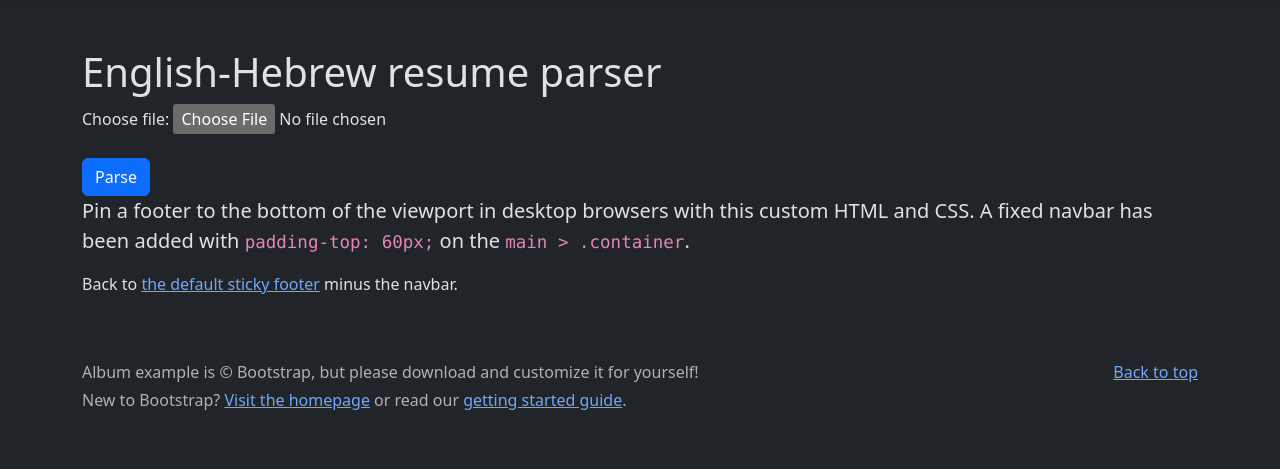
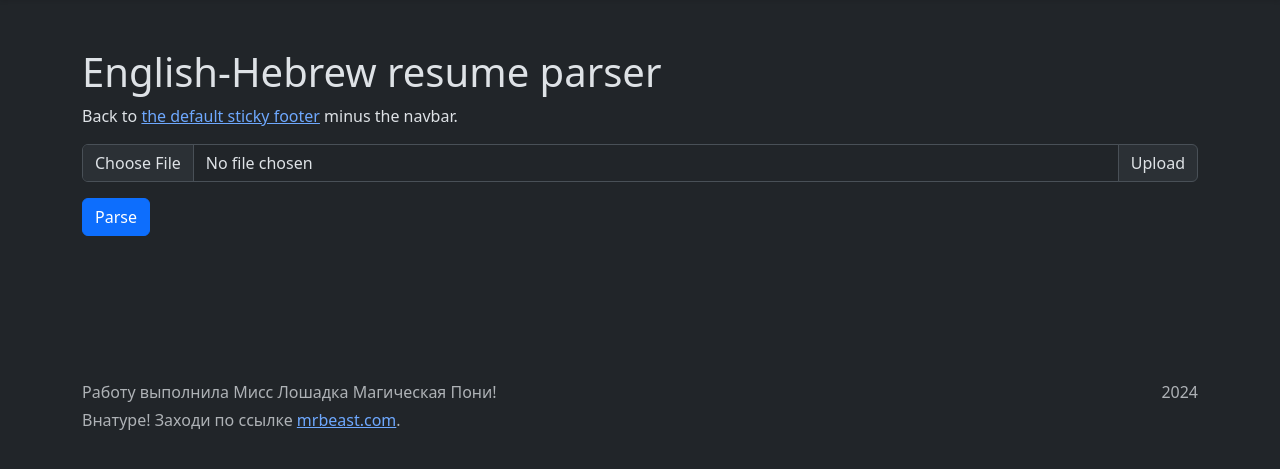
Before and after one commit to constbitt/ResumeParser, a Flask app: template templates/index.html in a window 1280 px wide. Shown: the part 56-525 px from the top of the page. Run offline with Flask 3, Linux system fonts and the light colour scheme; the template is opened without the code that fills it, so the values that code supplies are empty.

Commit message:
some changes

```diff
--- a/templates/base.html
+++ b/templates/base.html
@@ -42,10 +42,10 @@
 <footer class="text-body-secondary py-5">
   <div class="container">
     <p class="float-end mb-1">
-      <a href="#">Back to top</a>
+      2024
     </p>
-    <p class="mb-1">Album example is © Bootstrap, but please download and customize it for yourself!</p>
-    <p class="mb-0">New to Bootstrap? <a href="/">Visit the homepage</a> or read our <a href="/docs/5.3/getting-started/introduction/">getting started guide</a>.</p>
+    <p class="mb-1">Работу выполнила Мисс Лошадка Магическая Пони!</p>
+    <p class="mb-0">Внатуре! Заходи по ссылке <a href="google.com">mrbeast.com</a>.</p>
   </div>
 </footer>
 </body>
--- a/templates/index.html
+++ b/templates/index.html
@@ -8,30 +8,68 @@ English-Hebrew resume parser
     <div class="container">
         <h1 class="mt-5">English-Hebrew resume parser</h1>
         <form action="/" method="post" enctype="multipart/form-data">
-            <label for="file_input">Choose file:</label>
-            <input type="file" id="file_input" name="file_input"><br><br>
+            <p>Back to <a href="/docs/5.3/examples/sticky-footer/">the default sticky footer</a> minus the navbar.</p>
+            <div class="input-group mb-3">
+                <input type="file" class="form-control" id="file_input" name="file_input">
+                <label class="input-group-text" for="file_input">Upload</label>
+            </div>
             <button class="btn btn-primary" type="submit">Parse</button>
-            <p class="lead">Pin a footer to the bottom of the viewport in desktop browsers with this custom HTML and CSS. A fixed navbar has been added with <code class="small">padding-top: 60px;</code> on the <code class="small">main &gt; .container</code>.</p>
-            <p>Back to <a href="/docs/5.3/examples/sticky-footer/">the default sticky footer</a> minus the navbar.</p>
+
         </form>
     </div>
 
     <div class="container">
+        <div class="d-flex flex-column flex-md-row p-4 gap-4 py-md-5 align-items-center justify-content-center">
+            <div class="list-group">
 
                 {% if file_name %}
                     <p>File loaded: {{ file_name }}</p>
                     {% if cv_holder_name %}
-                <p>Holder's Name: {{ cv_holder_name }}</p>
+                        <a class="list-group-item d-flex gap-3 py-3" aria-current="true">
+                            <img src="https://github.com/twbs.png" alt="twbs" width="32" height="32" class="rounded-circle flex-shrink-0">
+                            <div class="d-flex gap-2 w-100 justify-content-between">
+                            <div>
+                              <h6 class="mb-0">Holder's Name:</h6>
+                              <p class="mb-0 opacity-75">{{ cv_holder_name }}</p>
+                            </div>
+                          </div>
+                        </a>
                     {% endif %}
                     {% if phone_numbers %}
-                <p>Phone Numbers: {{ phone_numbers }}</p>
+                        <a class="list-group-item d-flex gap-3 py-3" aria-current="true">
+                            <img src="https://github.com/twbs.png" alt="twbs" width="32" height="32" class="rounded-circle flex-shrink-0">
+                            <div class="d-flex gap-2 w-100 justify-content-between">
+                            <div>
+                              <h6 class="mb-0">Phone Numbers:</h6>
+                              <p class="mb-0 opacity-75">{{ phone_numbers }}</p>
+                            </div>
+                          </div>
+                        </a>
                     {% endif %}
                     {% if emails %}
-                <p>Emails: {{ emails }}</p>
+                        <a class="list-group-item d-flex gap-3 py-3" aria-current="true">
+                            <img src="https://github.com/twbs.png" alt="twbs" width="32" height="32" class="rounded-circle flex-shrink-0">
+                            <div class="d-flex gap-2 w-100 justify-content-between">
+                            <div>
+                              <h6 class="mb-0">Emails:</h6>
+                              <p class="mb-0 opacity-75">{{ emails }}</p>
+                            </div>
+                          </div>
+                        </a>
                     {% endif %}
                     {% if links %}
-                <p>Links: {{ links }}</p>
+                        <a class="list-group-item d-flex gap-3 py-3" aria-current="true">
+                            <img src="https://github.com/twbs.png" alt="twbs" width="32" height="32" class="rounded-circle flex-shrink-0">
+                            <div class="d-flex gap-2 w-100 justify-content-between">
+                            <div>
+                              <h6 class="mb-0">Links:</h6>
+                              <p class="mb-0 opacity-75">{{ links }}</p>
+                            </div>
+                          </div>
+                        </a>
                     {% endif %}
                 {% endif %}
             </div>
+        </div>
+    </div>
 {% endblock %}
```
Lines whose indentation alone changed are shown as unchanged.
